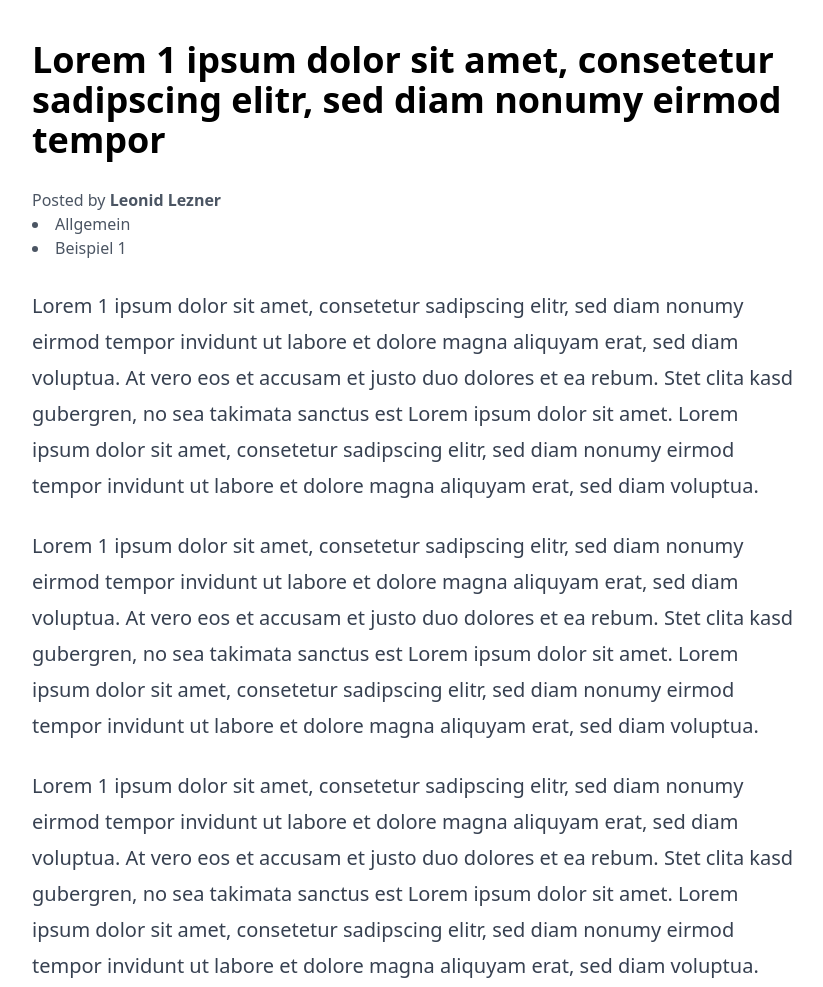
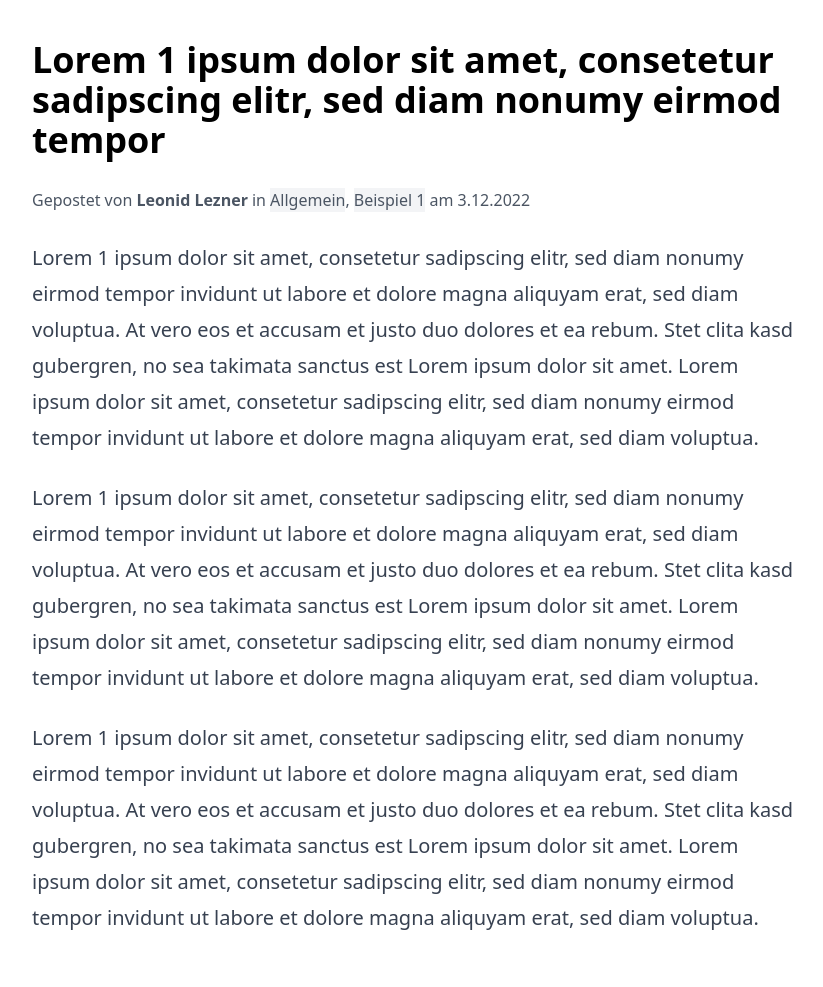
Before and after one commit to leonidlezner/blog, an Astro site: page / in a window 1280 px wide. Shown: the top 987 px of the page, without its empty margins (224-1047 px from the left). Built offline with nearby package versions, Linux system fonts and the light colour scheme; Astro itself is replaced by a stand-in of ours.

Commit message:
Working on post card

```diff
--- /dev/null
+++ b/src/components/blog/Categories.astro
@@ -0,0 +1,19 @@
+---
+interface Props {
+  categories: string[];
+}
+
+const { categories } = Astro.props;
+---
+
+<ul class="comma-list">
+  {
+    categories.map((category: string) => (
+      <li>
+        <a href="/" class="bg-gray-100">
+          {category}
+        </a>
+      </li>
+    ))
+  }
+</ul>
--- /dev/null
+++ b/src/components/blog/DateString.astro
@@ -0,0 +1,9 @@
+---
+interface Props {
+  date: Date;
+}
+
+const { date } = Astro.props;
+---
+
+<div>am {date.toLocaleDateString("de-DE")}</div>
--- a/src/components/blog/PostCard.astro
+++ b/src/components/blog/PostCard.astro
@@ -1,16 +1,22 @@
 ---
-const { title, Content, author, categories } = Astro.props;
+import type { AstroComponentFactory } from "astro/dist/runtime/server";
+import PostMeta from "./PostMeta.astro";
+
+interface Props {
+  title: string;
+  author: string;
+  categories: string[];
+  Content: AstroComponentFactory;
+  pubDate?: string | undefined;
+}
+
+const { title, Content, author, categories, pubDate } = Astro.props;
+
+console.log(pubDate);
 ---
 
 <article class="">
   <h2 class="text-4xl font-bold mb-7">{title}</h2>
-  <div class="mb-7 text-gray-600">
-    Posted by <span class="font-semibold">{author}</span>
-    {
-      categories
-        ? categories.map((category: string) => <li>{category}</li>)
-        : ""
-    }
-  </div>
+  <PostMeta author={author} categories={categories} pubDate={pubDate} />
   <div class="prose prose-xl max-w-none"><Content /></div>
 </article>
--- /dev/null
+++ b/src/components/blog/PostMeta.astro
@@ -0,0 +1,25 @@
+---
+import Categories from "./Categories.astro";
+import DateString from "./DateString.astro";
+
+interface Props {
+  author: string;
+  pubDate: string | undefined;
+  categories: string[];
+}
+
+const { author, categories, pubDate } = Astro.props;
+---
+
+<div class="mb-7 text-gray-600 flex space-x-1 flex-wrap">
+  <div>Gepostet von <span class="font-semibold">{author}</span></div>
+  {
+    categories && (
+      <div>
+        in
+        <Categories categories={categories} />
+      </div>
+    )
+  }
+  {pubDate && <DateString date={new Date(pubDate)} />}
+</div>
--- a/src/pages/index.astro
+++ b/src/pages/index.astro
@@ -1,6 +1,7 @@
 ---
 import Layout from "../layouts/Layout.astro";
 import PostCard from "../components/blog/PostCard.astro";
+import Settings from "../settings.json";
 
 const posts = (await Astro.glob("./posts/*.{md,mdx}")).sort(
   (a, b) =>
@@ -17,8 +18,7 @@ const posts = (await Astro.glob("./posts/*.{md,mdx}")).sort(
           <PostCard
             title={post.frontmatter.title}
             pubDate={post.frontmatter.pubDate}
-            body={post}
-            author="Leonid Lezner"
+            author={Settings.author}
             Content={post.Content}
             categories={post.frontmatter.categories}
           />
--- a/src/pages/posts/0001.md
+++ b/src/pages/posts/0001.md
@@ -3,6 +3,7 @@ title: "Lorem 1 ipsum dolor sit amet, consetetur sadipscing elitr, sed diam nonu
 categories:
   - Allgemein
   - Beispiel 1
+pubDate: 2022-12-03
 ---
 
 Lorem 1 ipsum dolor sit amet, consetetur sadipscing elitr, sed diam nonumy eirmod tempor invidunt ut labore et dolore magna aliquyam erat, sed diam voluptua. At vero eos et accusam et justo duo dolores et ea rebum. Stet clita kasd gubergren, no sea takimata sanctus est Lorem ipsum dolor sit amet. Lorem ipsum dolor sit amet, consetetur sadipscing elitr, sed diam nonumy eirmod tempor invidunt ut labore et dolore magna aliquyam erat, sed diam voluptua.
--- a/src/pages/posts/0002.md
+++ b/src/pages/posts/0002.md
@@ -1,5 +1,6 @@
 ---
 title: "Lorem 2 ipsum dolor sit amet, consetetur sadipscing elitr, sed diam nonumy eirmod tempor"
+pubDate: 2022-11-03
 ---
 
 Lorem 2 ipsum dolor sit amet, consetetur sadipscing elitr, sed diam nonumy eirmod tempor invidunt ut labore et dolore magna aliquyam erat, sed diam voluptua. At vero eos et accusam et justo duo dolores et ea rebum. Stet clita kasd gubergren, no sea takimata sanctus est Lorem ipsum dolor sit amet. Lorem ipsum dolor sit amet, consetetur sadipscing elitr, sed diam nonumy eirmod tempor invidunt ut labore et dolore magna aliquyam erat, sed diam voluptua.
--- /dev/null
+++ b/src/settings.json
@@ -0,0 +1,3 @@
+{
+    "author": "Leonid Lezner"
+}
--- a/src/styles/index.css
+++ b/src/styles/index.css
@@ -1,3 +1,25 @@
 @tailwind base;
 @tailwind components;
 @tailwind utilities;
+
+.comma-list {
+    display: inline;
+}
+
+.comma-list li {
+    display: inline-flex;
+}
+
+.comma-list li a {
+    display: block;
+}
+
+.comma-list li::after {
+    content: ',';
+    margin-right: 0.25rem;
+}
+
+.comma-list li:last-child::after {
+    content: '';
+    margin-right: 0;
+}
```
